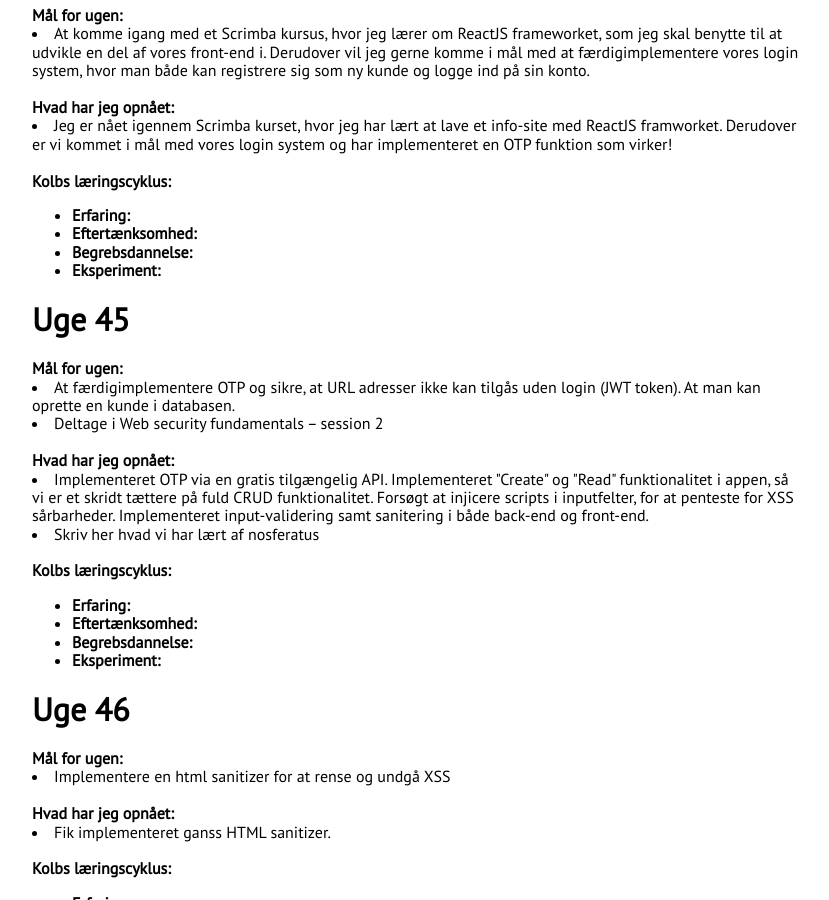
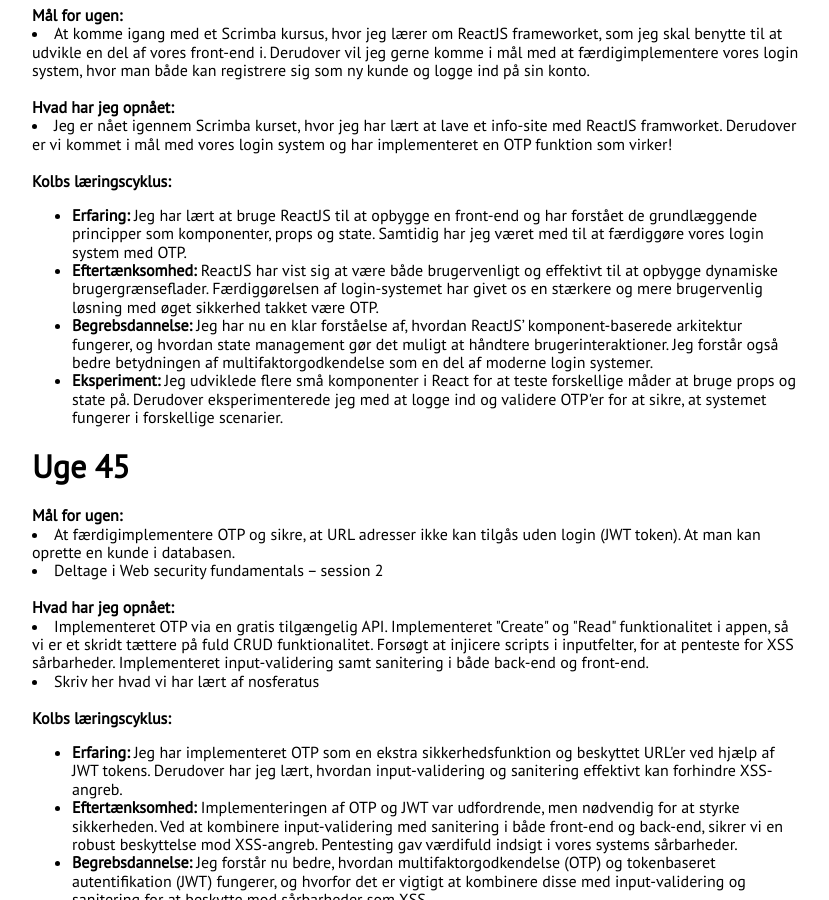
Before and after one commit to JustinAnthonyKapelke/Portfolio2, a Jekyll site: the page built from index.html, in a window 1280 px wide and 900 px high, scrolled down 6775 px. Shown: the whole window, without its empty margins (224-1053 px from the left). Built offline with Jekyll 4.4.1, drawn with Linux system fonts in a browser that asks for light colours; nearby versions of some CDN libraries; some of the changed text lies outside the part shown.

Commit message:
Update projects.html

```diff
--- a/_includes/projects.html
+++ b/_includes/projects.html
@@ -200,12 +200,13 @@
                 <br>
                 <strong>Kolbs læringscyklus:</strong>
                 <ul>
-                    <li><strong>Erfaring:</strong> </li>
-                    <li><strong>Eftertænksomhed:</strong>  </li>
-                    <li><strong>Begrebsdannelse:</strong> </li>
-                    <li><strong>Eksperiment:</strong> </li>
+                     <li><strong>Erfaring:</strong> Jeg har lært at bruge ReactJS til at opbygge en front-end og har forstået de grundlæggende principper som komponenter, props og state. Samtidig har jeg været med til at færdiggøre vores login system med OTP.</li>
+        <li><strong>Eftertænksomhed:</strong> ReactJS har vist sig at være både brugervenligt og effektivt til at opbygge dynamiske brugergrænseflader. Færdiggørelsen af login-systemet har givet os en stærkere og mere brugervenlig løsning med øget sikkerhed takket være OTP.</li>
+        <li><strong>Begrebsdannelse:</strong> Jeg har nu en klar forståelse af, hvordan ReactJS’ komponent-baserede arkitektur fungerer, og hvordan state management gør det muligt at håndtere brugerinteraktioner. Jeg forstår også bedre betydningen af multifaktorgodkendelse som en del af moderne login systemer.</li>
+        <li><strong>Eksperiment:</strong> Jeg udviklede flere små komponenter i React for at teste forskellige måder at bruge props og state på. Derudover eksperimenterede jeg med at logge ind og validere OTP'er for at sikre, at systemet fungerer i forskellige scenarier.</li>
                 </ul>
             </div>
+
 
               <!-- NY UGE -->
 
@@ -221,29 +222,30 @@
                 <br>
                 <strong>Kolbs læringscyklus:</strong>
                 <ul>
-                    <li><strong>Erfaring:</strong> </li>
-                    <li><strong>Eftertænksomhed:</strong>  </li>
-                    <li><strong>Begrebsdannelse:</strong> </li>
-                    <li><strong>Eksperiment:</strong> </li>
+                    <li><strong>Erfaring:</strong> Jeg har implementeret OTP som en ekstra sikkerhedsfunktion og beskyttet URL'er ved hjælp af JWT tokens. Derudover har jeg lært, hvordan input-validering og sanitering effektivt kan forhindre XSS-angreb.</li>
+                    <li><strong>Eftertænksomhed:</strong> Implementeringen af OTP og JWT var udfordrende, men nødvendig for at styrke sikkerheden. Ved at kombinere input-validering med sanitering i både front-end og back-end, sikrer vi en robust beskyttelse mod XSS-angreb. Pentesting gav værdifuld indsigt i vores systems sårbarheder.</li>
+                    <li><strong>Begrebsdannelse:</strong> Jeg forstår nu bedre, hvordan multifaktorgodkendelse (OTP) og tokenbaseret autentifikation (JWT) fungerer, og hvorfor det er vigtigt at kombinere disse med input-validering og sanitering for at beskytte mod sårbarheder som XSS.</li>
+                    <li><strong>Eksperiment:</strong> Jeg testede OTP-systemet ved at generere og verificere koder i forskellige scenarier. Jeg eksperimenterede også med at injicere skadelige scripts i inputfelter for at verificere, at vores sanitizering og validering fungerer korrekt.</li>
                 </ul>
             </div>
+
 
              <!-- NY UGE -->
 
             <h1 class="weeks-h1">Uge 46</h1>
             <div class="goals">
                 <strong>Mål for ugen:</strong>
-                <li>Implementere en html sanitizer for at rense  og undgå XSS</li>
+                <li>Implementere en html sanitizer for at rense og undgå XSS</li>
                 <br>
                 <strong>Hvad har jeg opnået:</strong>
                 <li>Fik implementeret ganss HTML sanitizer.</li>
                 <br>
                 <strong>Kolbs læringscyklus:</strong>
                 <ul>
-                    <li><strong>Erfaring:</strong> </li>
-                    <li><strong>Eftertænksomhed:</strong>  </li>
-                    <li><strong>Begrebsdannelse:</strong> </li>
-                    <li><strong>Eksperiment:</strong> </li>
+                    <li><strong>Erfaring:</strong> Jeg har implementeret HTML sanitizeren og er nu godt sikret mod XSS.</li>
+                    <li><strong>Eftertænksomhed:</strong> Sanitizeren var nemmere at implementere end forventet og ifølge vores test, er vi godt beskyttet mod XSS.</li>
+                    <li><strong>Begrebsdannelse:</strong>  Jeg forstår nu vigtigheden af at rense brugerinput og, hvordan HTML sanitizer fungerer ved at filtrere skadelige tags og attributter. Dette sikrer, at kun tilladte elementer bevares, hvilket reducerer risikoen for XSS-angreb.</li>
+                    <li><strong>Eksperiment:</strong> Jeg vil teste sanitizeren ved at sende forskellige typer skadeligt input (f.eks. `<script>`-tags) og verificerede, at de blev fjernet korrekt, samtidig med at tilladte tags blev bevaret. </li>
                 </ul>
             </div>
 
```
